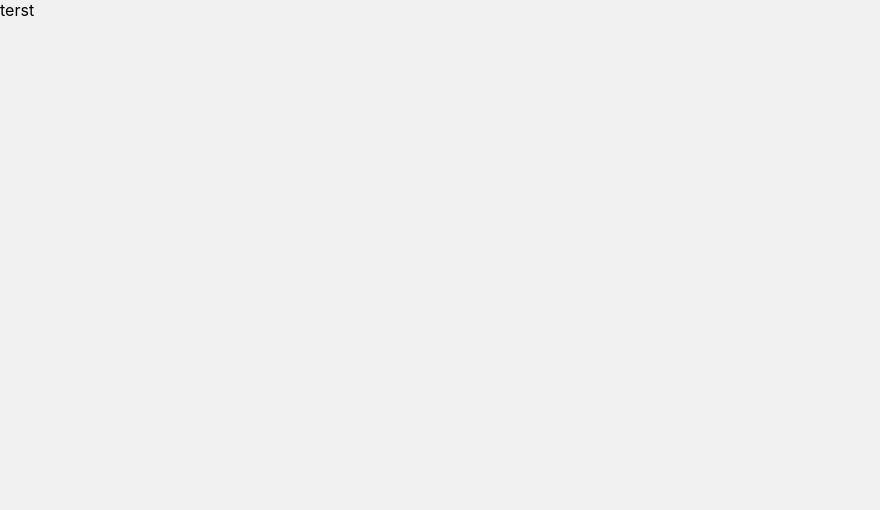
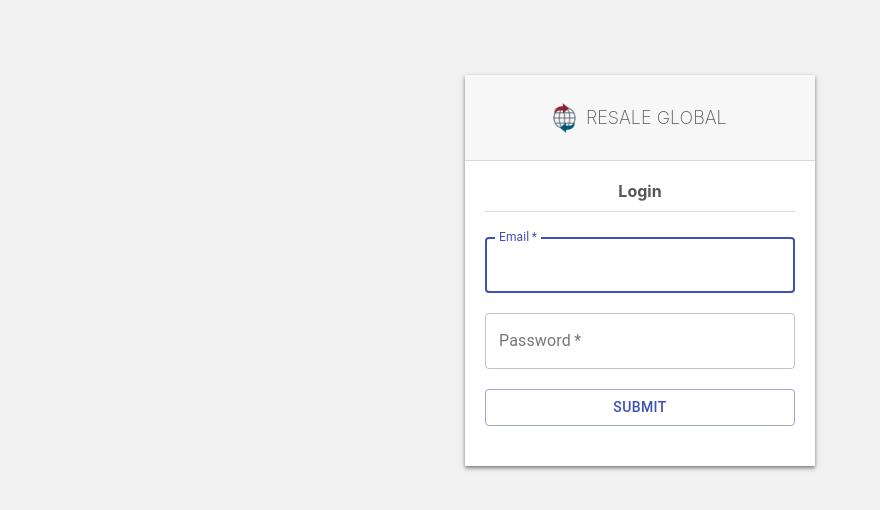
Before and after one commit to resaleglobal/resale-global-portal, a React (Create React App) app in the folder portal/: page /login in a window 1280 px wide. Shown: the top 510 px of the page, without its empty margins (0-880 px from the left). Built offline with nearby package versions, Linux system fonts and the light colour scheme.

Commit message:
set up login form

```diff
--- a/portal/src/App.js
+++ b/portal/src/App.js
@@ -10,15 +10,51 @@ import { adminLinks } from './pages/admin/Admin';
 import { resellerLinks } from './pages/reseller/Reseller';
 import { consignorLinks } from './pages/consignor/Consignor';
 import { buyerLinks } from './pages/buyer/Buyer';
+import Login from './pages/login/Login'
+
 
 class App extends Component {
-
-  state = {}
-
 
   render() {
     return (
         <div className="App">
+          { this.props.location.pathname !== '/login' ? (<AuthAppBody {...this.props} />) : <></>}
+          <Route exact path="/login" component={Login} />
+        </div>
+    );
+  }
+}
+
+class AuthAppBody extends Component {
+
+  getUser = () => {
+    console.log('Getting User!!!')
+  }
+
+  render() {
+    return (
+      <>
+      {
+        this.props.isAuthenticated ?
+        (<AppBody />) :
+        this.props.auth.token !== null ?
+          (
+            <>
+              {this.getUser()}
+              loading!!!!
+            </>
+          ) :
+          (<Redirect to="/login" />)
+      }
+      </>
+    )
+  }
+}
+
+class AppBody extends Component {
+  render() {
+    return (
+      <Route path="/app">
         <Navbar {...this.props} />
         <div className="body">
           <Route path="/app/admin"
@@ -53,13 +89,14 @@ class App extends Component {
             )}
           />
         </div>
-        </div>
-    );
+      </Route>
+    )
   }
 }
 
 const mapStateToProps = (state) => ({
   user: state.user,
+  auth: state.auth
 })
 
 export default connect(
--- a/portal/src/index.js
+++ b/portal/src/index.js
@@ -5,14 +5,12 @@ import App from './App';
 import * as serviceWorker from './serviceWorker';
 import {BrowserRouter as Router, Route} from 'react-router-dom'
 import store from "./store/store";
-import Login from './pages/login/Login'
 import { Provider } from "react-redux";
 
 const routing = (
   <Provider store={store}>
     <Router>
-      <Route path="/app" component={App} />
-      <Route exact path="/login" component={Login} />
+      <Route path="/" component={App} />
     </Router>
   </Provider>
 )
--- a/portal/src/pages/login/Login.js
+++ b/portal/src/pages/login/Login.js
@@ -1,11 +1,104 @@
 import React, { Component } from 'react';
+import "./Login.scss"
+import OutlinedInput from '@material-ui/core/OutlinedInput';
+import InputLabel from '@material-ui/core/InputLabel';
+import Button from '@material-ui/core/Button';
+import FormControl from '@material-ui/core/FormControl';
+
+
+
 
 
 class Login extends Component {
+
+  constructor(props) {
+    super(props);
+
+    this.state = {
+      email: '',
+      password: '',
+      passwordError: false,
+      emailError: false
+    };
+  }
+
+  handleSubmit = () => {
+    this.setState({
+      passwordError: false,
+      emailError: false,
+    })
+
+    let pass = true
+
+    if (!this.state.email || !/.+@.+\.[A-Za-z]+$/.test(this.state.email)) {
+      this.setState({
+        emailError: true,
+      })
+
+      pass = false
+    }
+
+    if (!this.state.password) {
+      this.setState({
+        passwordError: true,
+      })
+
+      pass = false
+    }
+
+    if (pass) {
+      console.log('Submitting!!!')
+    }
+  }
+
+  handleChange = (event, key) => {
+    let errorKey = `${key}Error`
+    this.setState({
+      [key]: event.target.value,
+      [errorKey]: false
+    })
+  }
+
   render() {
+
     return (
       <div className="login">
-        terst
+        <div className="login-box">
+          <div className="box-top">
+            <img src="/rglogo.png" alt="logo" />
+            <div className="title">
+              RESALE GLOBAL
+            </div>
+          </div>
+
+          <div className="box-body">
+            <div className="box-body-title">
+              Login
+            </div>
+            <FormControl fullWidth={true} required={true} variant="outlined" error={this.state.emailError}>
+              <InputLabel htmlFor="email" >Email</InputLabel>
+              <OutlinedInput
+                id='email'
+                labelWidth={50}
+                autoFocus={true}
+                type="email"
+                value={this.state.email}
+                onChange={(e) => this.handleChange(e, 'email')}>
+              </OutlinedInput>
+            </FormControl>
+            <FormControl fullWidth={true} required={true} variant="outlined" error={this.state.passwordError}>
+              <InputLabel htmlFor="password" >Password</InputLabel>
+              <OutlinedInput
+                id='password'
+                labelWidth={80}
+                type="password"
+                value={this.state.password}
+                onChange={(e) => this.handleChange(e, 'password')}>
+              </OutlinedInput>
+            </FormControl>
+            <Button fullWidth={true} color='primary' variant='outlined' onClick={this.handleSubmit}>Submit</Button>
+          </div>
+        </div>
       </div>
     );
   }
--- /dev/null
+++ b/portal/src/pages/login/Login.scss
@@ -0,0 +1,61 @@
+.login {
+  position: absolute;
+  top: 0;
+  left: 0;
+  width: 100%;
+  height: 100%;
+
+  .login-box {
+    width: 350px;
+    height: auto;
+    margin: 75px auto;
+    background-color: white;
+    display: flex;
+    flex-direction: column;
+    box-shadow: 0 2px 4px 0 rgba(0,0,0,0.50);
+
+    .box-top {
+      height: 85px;
+      display: flex;
+      flex-direction: row;
+      justify-content: center;
+      align-items: center;
+      background-color: #F7F7F7;
+      border-bottom: 1px solid #D8D8D8;
+
+      img {
+        height: 30px;
+        margin-right: 10px;
+      }
+
+      .title {
+        font-size: 18px;
+        color: #565656;
+        font-weight: 200;
+      }
+
+
+    }
+
+    .box-body {
+      box-sizing: border-box;
+      padding: 20px;
+      padding-bottom:40px;
+      height: 100%;
+
+      div {
+        margin-bottom: 10px;
+      }
+
+      .box-body-title {
+        color: #565656;
+        font-weight: bold;
+        height: 30px;
+        display: flex;
+        justify-content: center;
+        border-bottom: 1px solid #D8D8D8;
+        margin-bottom: 25px;
+      }
+    }
+  }
+}
--- /dev/null
+++ b/portal/src/store/authorization/AuthReducer.js
@@ -0,0 +1,12 @@
+export const initialAuthState = {
+  isAuthenticated: false,
+  token: localStorage.getItem('auth-token')
+}
+
+
+export default (state = initialAuthState, action) => {
+  switch (action.type) {
+    default:
+      return state
+  }
+}
--- a/portal/src/store/reducers.js
+++ b/portal/src/store/reducers.js
@@ -1,11 +1,14 @@
 import {combineReducers} from 'redux'
 import UserReducer, { initialUserState } from './user/UserReducer';
+import AuthReducer, {initialAuthState} from './authorization/AuthReducer';
 
 
 export const initialStoreState = {
   user: initialUserState,
+  auth: initialAuthState
 }
 
 export default combineReducers({
   user: UserReducer,
+  auth: AuthReducer
 })
```
Lines whose indentation alone changed are shown as unchanged.
